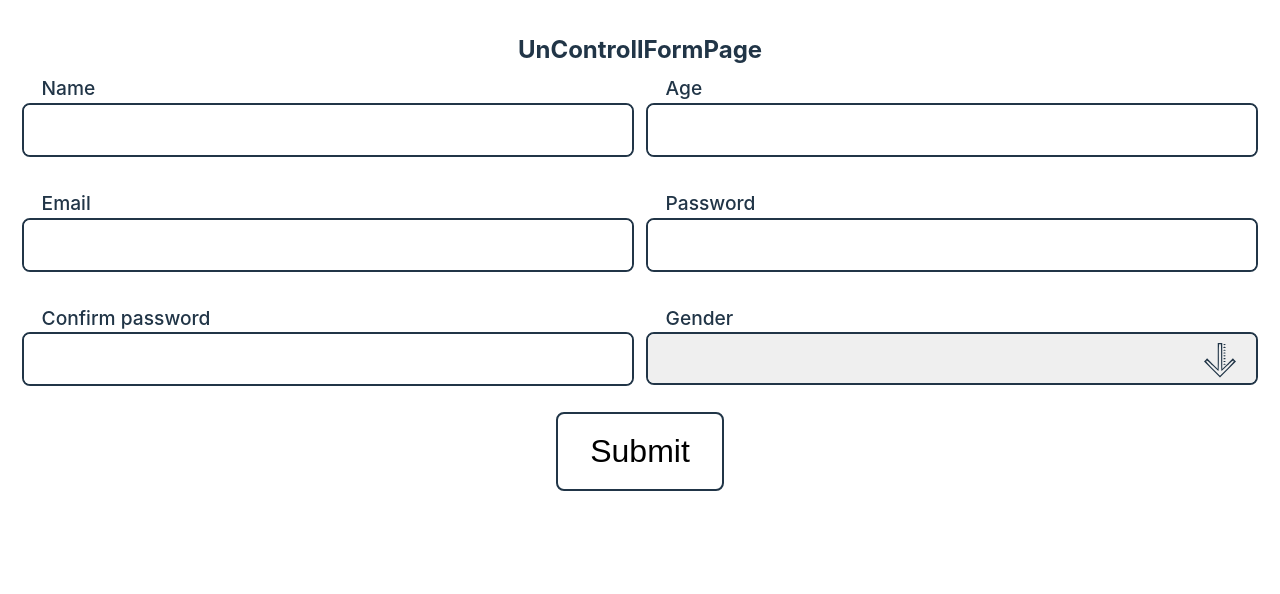
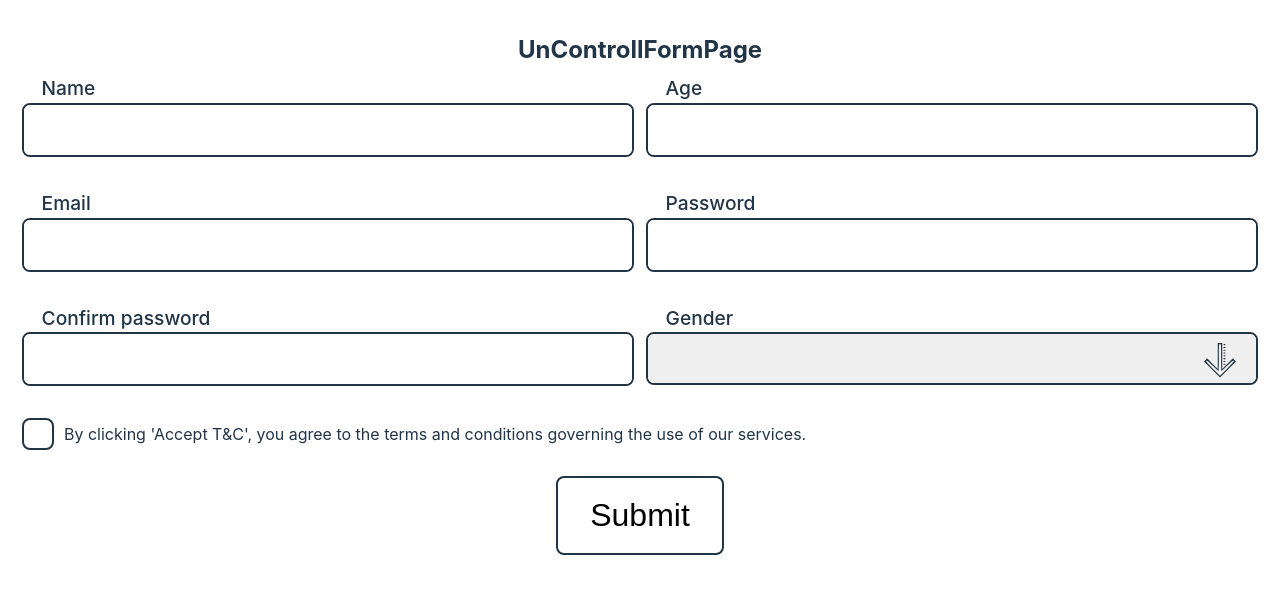
Before and after one commit to KikinovK/RSS-REACT-2023Q4, a React (Vite) app: page /uncontrollform in a window 1280 px wide. Shown: the top 594 px of the page. Built offline with nearby package versions, Linux system fonts and the light colour scheme.

Commit message:
feat: add accept to UnControllPage

```diff
--- a/src/pages/UnControllFormPage/UnControllFormPage.tsx
+++ b/src/pages/UnControllFormPage/UnControllFormPage.tsx
@@ -7,9 +7,10 @@ import Section from '../../ui/Section/Section';
 import Button from '../../ui/Button/Button';
 import schema from '../../validation/schema';
 import FiledSelect from '../../ui/UnControll/FiledSelect/FiledSelect';
+import CheckBox from '../../ui/UnControll/CheckBox/CheckBox';
 
 interface IFormData {
-  [key: string]: string | number | undefined;
+  [key: string]: string | number | boolean | undefined;
 }
 
 const UnControllFormPage: FC = () => {
@@ -45,6 +46,11 @@ const UnControllFormPage: FC = () => {
       wrap: useRef<HTMLDivElement>(null),
       messageError: useRef<HTMLElement>(null),
     },
+    accept: {
+      input: useRef<HTMLInputElement>(null),
+      wrap: useRef<HTMLLabelElement>(null),
+      messageError: useRef<HTMLElement>(null),
+    },
   };
 
   type TFormFieldName = keyof typeof formRefs;
@@ -59,7 +65,20 @@ const UnControllFormPage: FC = () => {
     const formData: IFormData = {};
     Object.keys(formRefs).forEach((fieldName) => {
       const fieldNameTyped = fieldName as TFormFieldName;
-      formData[fieldNameTyped] = formRefs[fieldNameTyped].input.current?.value;
+      const inputElement = formRefs[fieldNameTyped].input.current;
+
+      if (inputElement) {
+        if (
+          inputElement instanceof HTMLInputElement &&
+          inputElement.type === 'checkbox'
+        ) {
+          formData[fieldNameTyped] = inputElement.checked;
+        } else {
+          formData[fieldNameTyped] = inputElement.value ?? '';
+        }
+      } else {
+        formData[fieldNameTyped] = '';
+      }
 
       const messageErrorRef = formRefs[fieldNameTyped].messageError;
       if (messageErrorRef && messageErrorRef.current) {
@@ -174,6 +193,16 @@ const UnControllFormPage: FC = () => {
               ]}
             />
           </Grid>
+          <Grid item sm={12}>
+            <CheckBox
+              inputRef={formRefs.accept.input}
+              name="accept"
+              label="By clicking 'Accept T&C', you agree to the terms and conditions governing the use of our services."
+              errorMessageRef={formRefs.accept.messageError}
+              wrapRef={formRefs.accept.wrap}
+              id="accept"
+            />
+          </Grid>
         </Grid>
         <Button
           buttonRef={submitButtonRef}
--- /dev/null
+++ b/src/ui/UnControll/CheckBox/CheckBox.scss
@@ -0,0 +1,65 @@
+.checkbox {
+  position: relative;
+
+  display: flex;
+  align-items: center;
+
+  width: 100%;
+  padding: .4rem  .4rem 1.6rem;
+
+  font-size: 2rem;
+
+  text-align: left;
+}
+
+.checkBox__marker {
+  display: block;
+  width: 1em;
+  height: 1em;
+
+  padding: 1px;
+
+  border: 2px solid var(--color_base);
+  border-radius: var(--border_radius);
+
+  overflow: hidden;
+  cursor: pointer;
+
+  transition: border-color .3s;
+
+  &.filed__wr--error {
+    border-color: var(--color_error);
+  }
+
+  &.checkBox__marker--focus {
+    border-color: var(--color_hover);
+  }
+}
+
+.checkbox__label {
+  padding-left: 0.6em;
+
+  font-size: 0.5em;
+}
+
+.checkbox__input {
+  position: absolute;
+  display: block;
+  width: 0;
+  height: 0;
+  appearance: none;
+
+  &:checked ~ .checkBox__marker::after {
+    content: '';
+    display: block;
+    width: 100%;
+    height: 100%;
+    background-color: var(--color_hover);
+
+    border-radius: var(--border_radius);
+  }
+
+  &:focus ~ .checkBox__marker {
+    border-color: var(--color_hover);
+  }
+}
--- /dev/null
+++ b/src/ui/UnControll/CheckBox/CheckBox.tsx
@@ -0,0 +1,40 @@
+import { FC, SelectHTMLAttributes } from 'react';
+
+import './CheckBox.scss';
+
+interface ICheckBoxProps extends SelectHTMLAttributes<HTMLInputElement> {
+  inputRef: React.RefObject<HTMLInputElement>;
+  errorMessageRef: React.RefObject<HTMLElement>;
+  wrapRef?: React.RefObject<HTMLLabelElement>;
+  classNames?: string[];
+  label?: string;
+  id: string;
+}
+
+const CheckBox: FC<ICheckBoxProps> = ({
+  inputRef,
+  errorMessageRef,
+  wrapRef,
+  classNames,
+  label,
+  id,
+  ...restProps
+}) => {
+  const classes = ['checkbox', ...(classNames || [])].join(' ');
+  return (
+    <div className={classes}>
+      <input
+        ref={inputRef}
+        type="checkbox"
+        id={id}
+        className="checkbox__input"
+        {...restProps}
+      />
+      <label ref={wrapRef} htmlFor={id} className="checkBox__marker"></label>
+      <span className="checkbox__label">{label}</span>
+      <span ref={errorMessageRef} className={`filed__error`}></span>
+    </div>
+  );
+};
+
+export default CheckBox;
--- a/src/validation/schema.ts
+++ b/src/validation/schema.ts
@@ -48,6 +48,9 @@ const schema = Yup.object().shape({
     .oneOf([Yup.ref('password'), ''], 'Passwords must match')
     .required('Password confirmation is required'),
   gender: Yup.string().required('Gender is required'),
+  accept: Yup.boolean()
+    .required('You must accept the terms and conditions')
+    .oneOf([true], 'You must accept the terms and conditions'),
 });
 
 export default schema;
```
